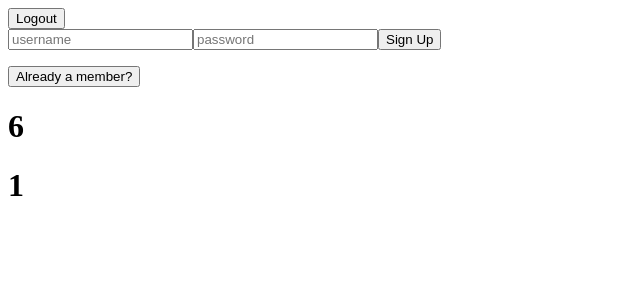
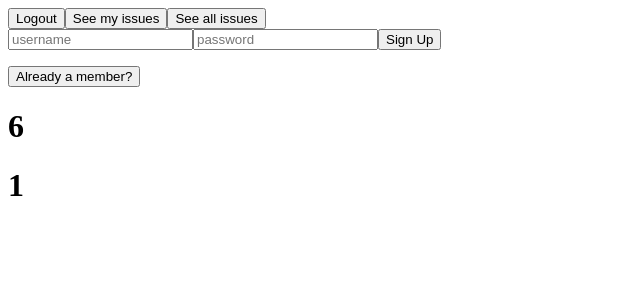
Before and after one commit to camcamman/RTV, a React (Create React App) app in the folder client/: page / in a window 1280 px wide. Shown: the top 300 px of the page, without its empty margins (0-640 px from the left). Built offline with nearby package versions, Linux system fonts and the light colour scheme.

Commit message:
added route for seeing usere issues and main page

```diff
--- a/client/src/App.js
+++ b/client/src/App.js
@@ -5,18 +5,18 @@ import {userContext} from './components/context/UserProvider'
 import Political from './components/PoliticalIssues'
 import Navbar from './components/Navbar'
 import UserIssues from './components/UserIssues'
-// import { MainContext } from './components/context/mainFunctionContext'
 import ProtectedRoute from './components/protectedRoute'
 
 export default function App(){
   const { token, logout } =  useContext(userContext)
-  // const { addNewIssue, upVoteIssue, addComment, downVoteIssue } = useContext(MainContext)
 
   // console.log(user._id)
 
   return (
     <div className="app">
-      <Navbar logout={logout}/>
+      <Navbar
+        logout={logout}/>
+
       <Routes>
         <Route
           path="/"
--- a/client/src/components/Navbar.js
+++ b/client/src/components/Navbar.js
@@ -2,13 +2,26 @@ import React from 'react'
 import { Link } from 'react-router-dom'
 
 export default function Navbar(props){
-  const { logout } = props
+  const { logout, navButtonText, changeButtonText } = props
+
+  function handleButton () {
+    changeButtonText()
+  }
+
   return (
     <div className="navbar">
       <Link to="/">
         <button onClick={logout}>Logout</button>
         {/* <button>Logout</button> */}
       </Link>
+
+      <Link to="/userIssues">
+        <button>See my issues</button>
+      </Link>
+
+      <Link to="/PoliticalIssues">
+        <button>See all issues</button>
+      </Link>
     </div>
   )
 }
```
